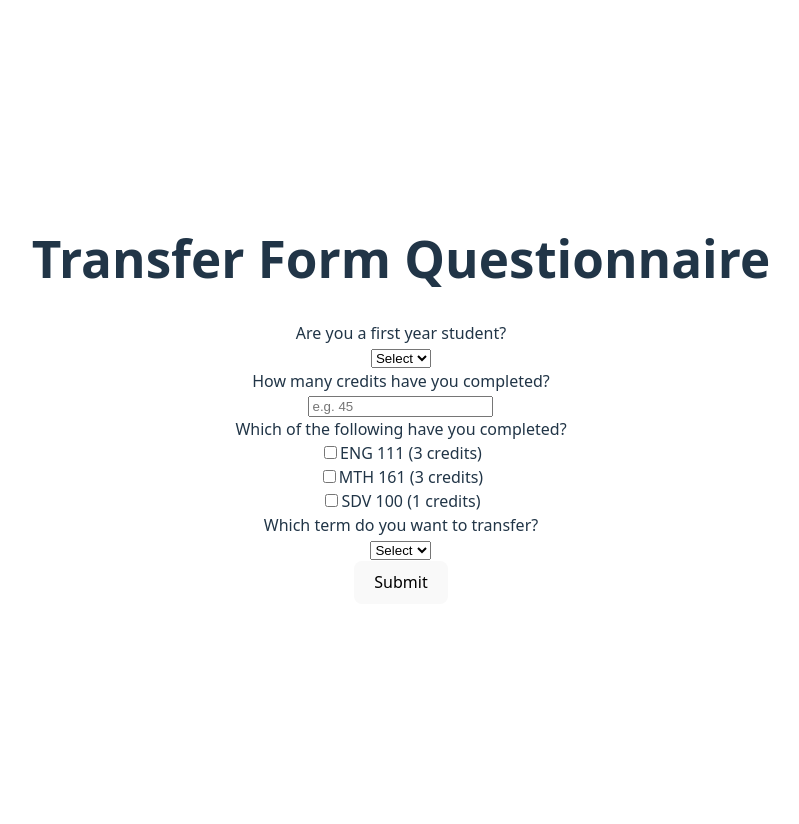
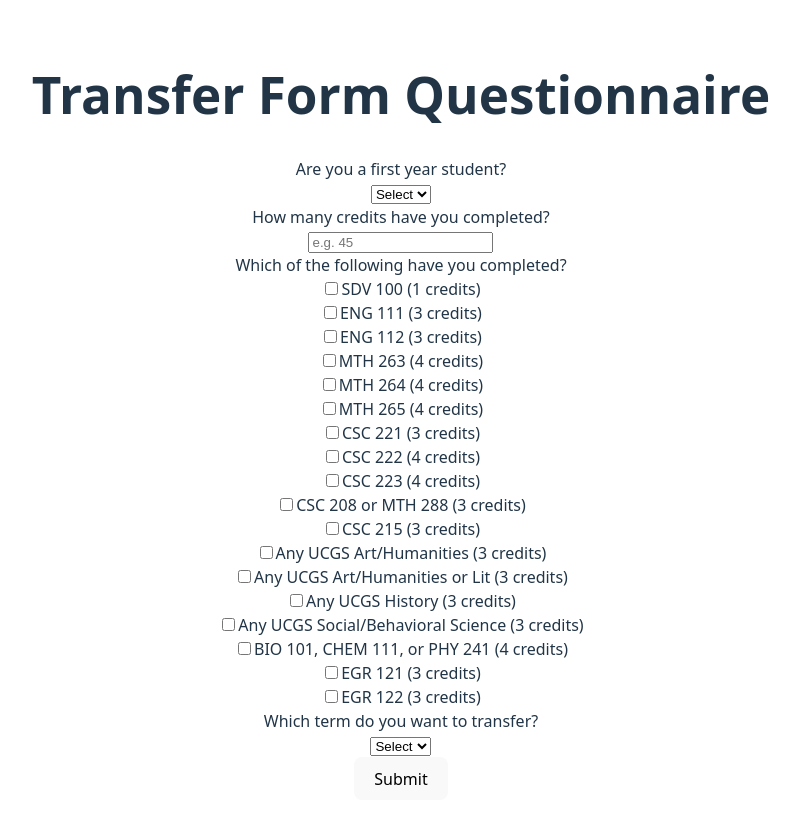
Before and after one commit to s8pernova/dream-school, a React (Vite) app in the folder dream-school/: page /transform in a window 1280 px wide. Shown: the top 824 px of the page, without its empty margins (239-1038 px from the left). Before the commit the page ends 800 px from the top, so only its background shows below. Built offline with nearby package versions, Linux system fonts and the light colour scheme.

Commit message:
updated course requirements and tallied course credits in results page

```diff
--- a/dream-school/src/data/questions.json
+++ b/dream-school/src/data/questions.json
@@ -16,9 +16,25 @@
       "question": "Which of the following have you completed?",
       "type": "checkbox",
       "options": [
+        { "label": "SDV 100", "credits": 1 },
         { "label": "ENG 111", "credits": 3 },
-        { "label": "MTH 161", "credits": 3 },
-        { "label": "SDV 100", "credits": 1 }
+        { "label": "ENG 112", "credits": 3 },
+        { "label": "MTH 263 ", "credits": 4 },
+        { "label": "MTH 264 ", "credits": 4 },
+        { "label": "MTH 265 ", "credits": 4 },
+        { "label": "CSC 221 ", "credits": 3 },
+        { "label": "CSC 222 ", "credits": 4 },
+        { "label": "CSC 223 ", "credits": 4 },
+        { "label": "CSC 208 or MTH 288 ", "credits": 3 },
+        { "label": "CSC 215 ", "credits": 3 },
+        { "label": "Any UCGS Art/Humanities ", "credits": 3 },
+        { "label": "Any UCGS Art/Humanities or Lit", "credits": 3 },
+        { "label": "Any UCGS History", "credits": 3 },
+        { "label": "Any UCGS Social/Behavioral Science", "credits": 3 },
+        { "label": "BIO 101, CHEM 111, or PHY 241", "credits": 4 },
+        { "label": "EGR 121", "credits": 3 },
+        { "label": "EGR 122", "credits": 3 }
+
       ]
     },
 
--- a/dream-school/src/pages/TransferResults.jsx
+++ b/dream-school/src/pages/TransferResults.jsx
@@ -22,7 +22,7 @@ const Results = () => {
 		<div>
 			<h1>Results</h1>
 			<p>Total Credits: {totalCredits}</p>
-			<pre>{JSON.stringify(answers, null, 2)}</pre>
+
 		</div>
 	);
 };
```
Also changed, not shown: dream-school/src/data/transferPathway.json (deleted, +0 -32 lines).
